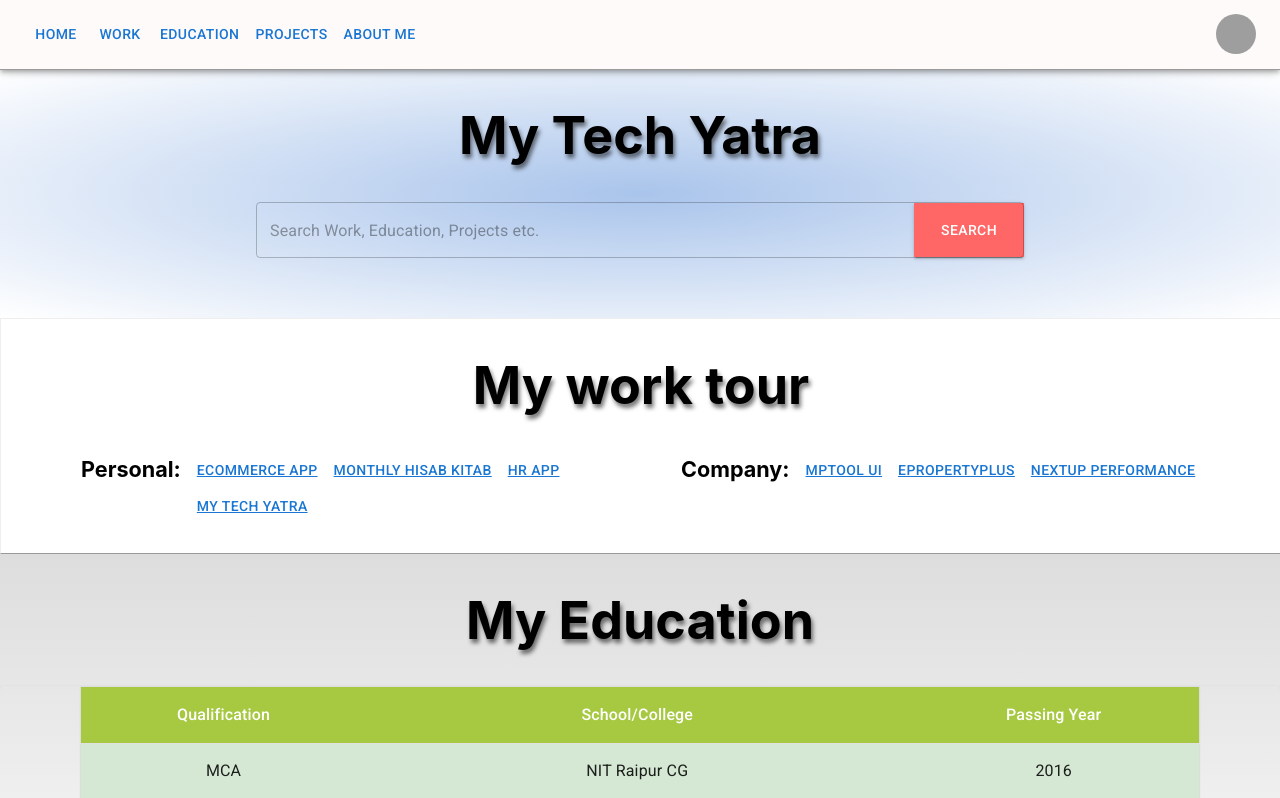
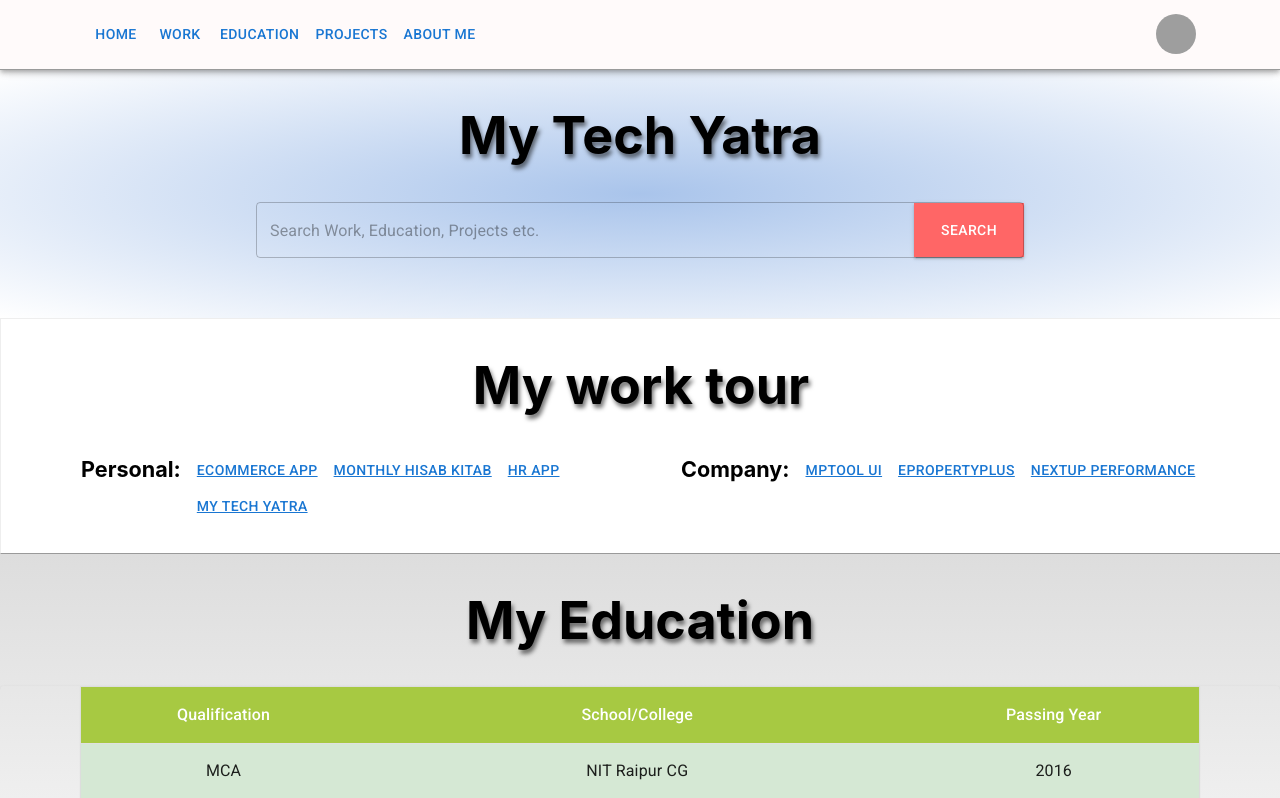
Before and after one commit to RamniwasG/my-tech-yatra, a React (Create React App) app: page / in a window 1280 px wide. Shown: the top 798 px of the page. Built offline with nearby package versions, Linux system fonts and the light colour scheme; grey boxes are pictures that could not be loaded.

Commit message:
padding added to header

```diff
--- a/src/components/AppBar.jsx
+++ b/src/components/AppBar.jsx
@@ -35,7 +35,7 @@ function ResponsiveAppBar() {
   };
 
   return (
-    <AppBar position="sticky" sx={{borderBottom: '1px outset', backgroundColor: 'Snow'}}>
+    <AppBar position="sticky" sx={{borderBottom: '1px outset', backgroundColor: 'Snow',pl: 7.5, pr: 7.5}}>
       <Container maxWidth="xl" sx={{color: 'white'}}>
         <Toolbar disableGutters sx={{ color: 'rgb(0, 133, 252)'}}>
           {/* <AdbIcon sx={{ display: { xs: 'none', md: 'flex' }, mr: 1 }} />
```
